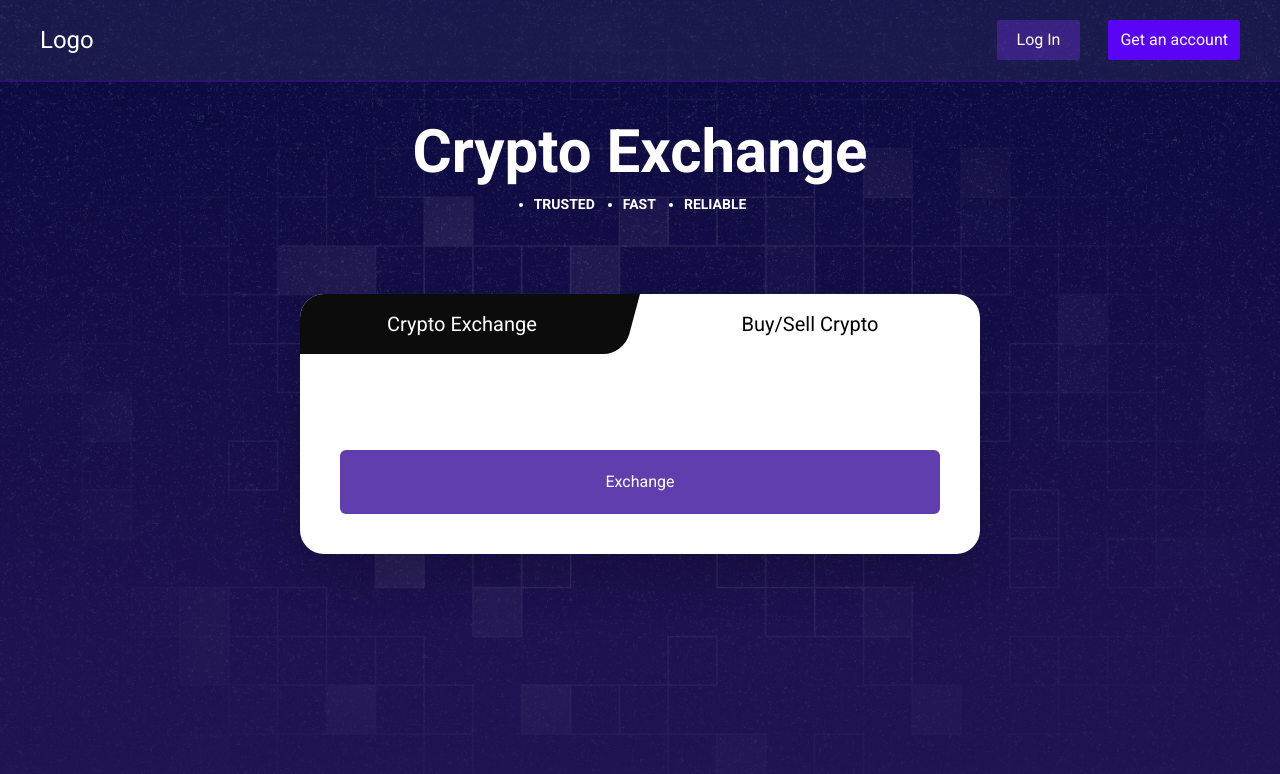
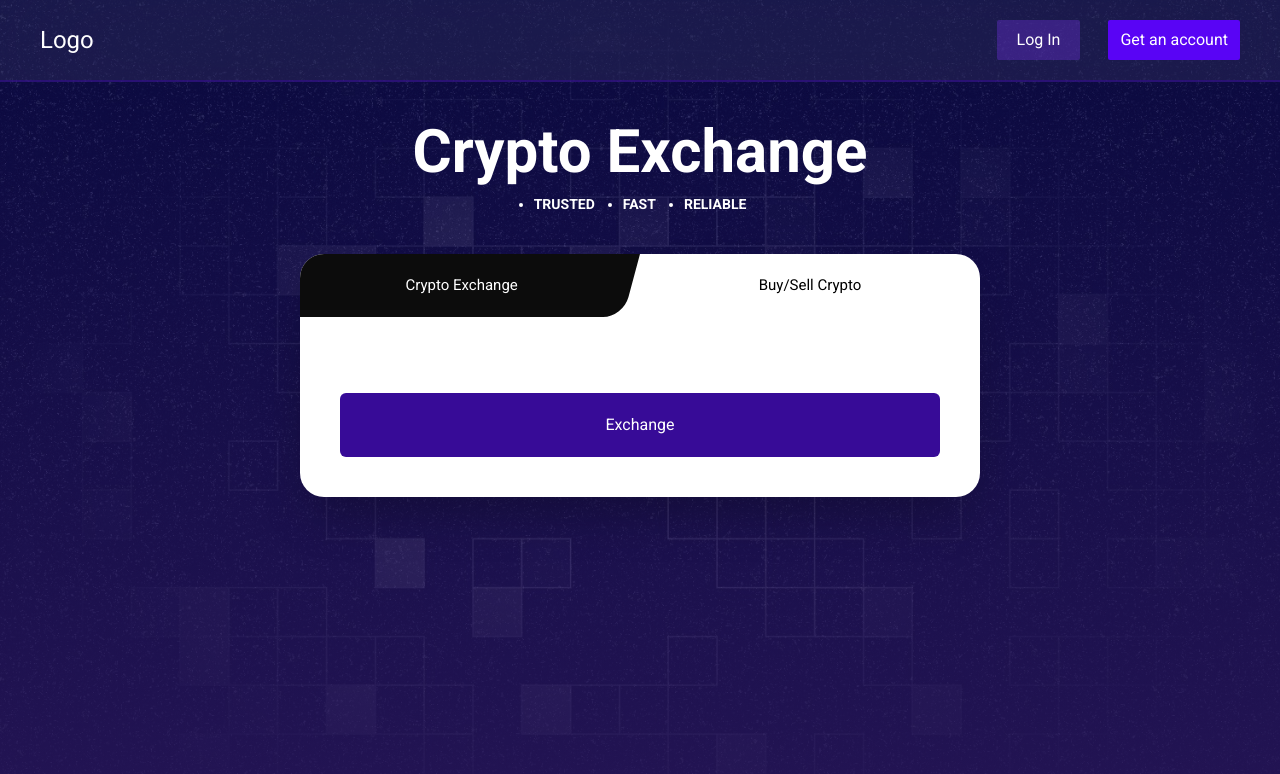
Before and after one commit to Kamasah-Dickson/CryptoExchange, a React (Vite) app: page / in a window 1280 px wide. Shown: the top 774 px of the page. Built offline with nearby package versions, Linux system fonts and the light colour scheme.

Commit message:
update currency card

```diff
--- a/src/Components/CurrencyCard.tsx
+++ b/src/Components/CurrencyCard.tsx
@@ -3,20 +3,24 @@ import Exchange from "./Exchange";
 import YouGet from "./YouGet";
 
 function CurrencyCard() {
-	const [currencies, setCurrencies] = useState(["hello"]);
+	const [currencies, setCurrencies] = useState(["btc", "eth", "ltc"]);
 	const [activeTab, setActiveTab] = useState(1);
 	return (
-		<form className=" my-max2 mt-20 overflow-hidden  rounded-3xl bg-[white] shadow-2xl ">
-			<div>
+		<form className=" my-max2 mt-10 overflow-hidden rounded-3xl bg-white shadow-2xl ">
+			<div className="justify-cente flex flex-col">
 				{/* ====tab header==== */}
-				<div className=" flex items-center justify-between">
+				<div className=" flex items-center justify-between bg-transparent">
 					<div
 						onClick={() => setActiveTab(2)}
 						className={`skewed-border ${
 							activeTab === 1 && "active"
-						} flex-1 cursor-pointer p-4 text-center text-xl font-normal`}
+						} flex-1 cursor-pointer p-5 `}
 					>
-						<h2 className={activeTab === 1 ? "skew-x-[15deg]" : ""}>
+						<h2
+							className={`${
+								activeTab === 1 ? "skew-x-[15deg]" : ""
+							} text-center text-[15px] font-normal`}
+						>
 							Crypto Exchange
 						</h2>
 					</div>
@@ -24,18 +28,22 @@ function CurrencyCard() {
 						onClick={() => setActiveTab(1)}
 						className={`skewed-border ${
 							activeTab === 2 && "active2"
-						} flex-1 cursor-pointer p-4 text-center  text-xl font-normal`}
+						} flex-1 cursor-pointer p-5 `}
 					>
-						<h2 className={activeTab === 2 ? "skew-x-[-15deg]" : ""}>
+						<h2
+							className={`${
+								activeTab === 2 ? "skew-x-[-15deg]" : ""
+							} text-center  text-[15px] font-normal `}
+						>
 							Buy/Sell Crypto
 						</h2>
 					</div>
 				</div>
 				{/* ==tabs==== */}
-
-				<div className="mx-auto mt-10 max-w-[600px]">
+				<div className="px-10">
+					<div className="mx-auto mt-10">
 						{activeTab === 2 ? (
-						<div className="flex flex-col items-center justify-center gap-10">
+							<div className="flex flex-col items-center justify-center gap-7">
 								<Exchange currencies={currencies} amount={1} currency={"USD"} />
 								<YouGet currencies={currencies} amount={1} currency={"USD"} />
 							</div>
@@ -43,12 +51,13 @@ function CurrencyCard() {
 							<div></div>
 						)}
 					</div>
-				<div className="py-10 px-4">
+					<div className="pb-10 pt-5">
 						<input
 							type="submit"
 							value="Exchange"
-						className="font-largeYYYYYY mx-auto mt-4 block w-full max-w-[600px] cursor-pointer rounded-md bg-[#370b97c9] py-5 font-small text-white transition-all hover:bg-[#370b97] active:scale-[1.06]"
+							className="mx-auto mt-4 block w-full cursor-pointer rounded-md bg-[#370b97] py-5 font-normal text-white transition-all hover:bg-[#370b97c9] active:scale-[1.06]"
 						/>
+					</div>
 				</div>
 			</div>
 		</form>
```
Lines whose indentation alone changed are shown as unchanged.
